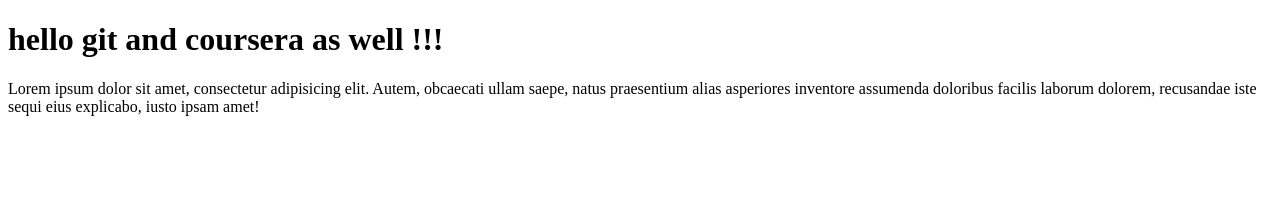
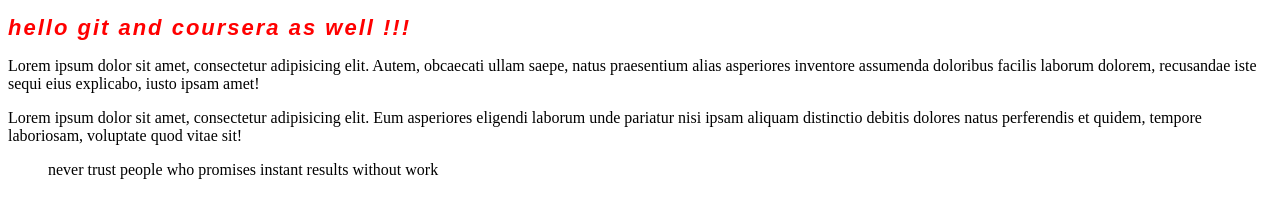
Before and after one commit to ahmedcyber/Coursera-Test, a plain HTML site: page site/index.html in a window 1280 px wide. Drawn offline with Linux system fonts and the light colour scheme.

Commit message:
small update

```diff
--- a/site/index.html
+++ b/site/index.html
@@ -3,10 +3,21 @@
     <head>
         <meta charset="utf-8">
         <title>coursera test</title>
+        <style>
+            h1{
+                color: red;
+                font-style: oblique;
+                letter-spacing: 2px;
+                font-size: 22px;
+                font-family: fantasy, sans-serif;
+            }
+        </style>
     </head>
     <body>
        <h1>hello git and coursera as well !!!</h1>
        <p>Lorem ipsum dolor sit amet, consectetur adipisicing elit. Autem, obcaecati ullam saepe, natus praesentium alias asperiores inventore assumenda doloribus facilis laborum dolorem, recusandae iste sequi eius explicabo, iusto ipsam amet!</p>
+       <p>Lorem ipsum dolor sit amet, consectetur adipisicing elit. Eum asperiores eligendi laborum unde pariatur nisi ipsam aliquam distinctio debitis dolores natus perferendis et quidem, tempore laboriosam, voluptate quod vitae sit!</p>
+       <blockquote>never trust people who promises instant results without work</blockquote>
 
     </body>
 </html>
```
